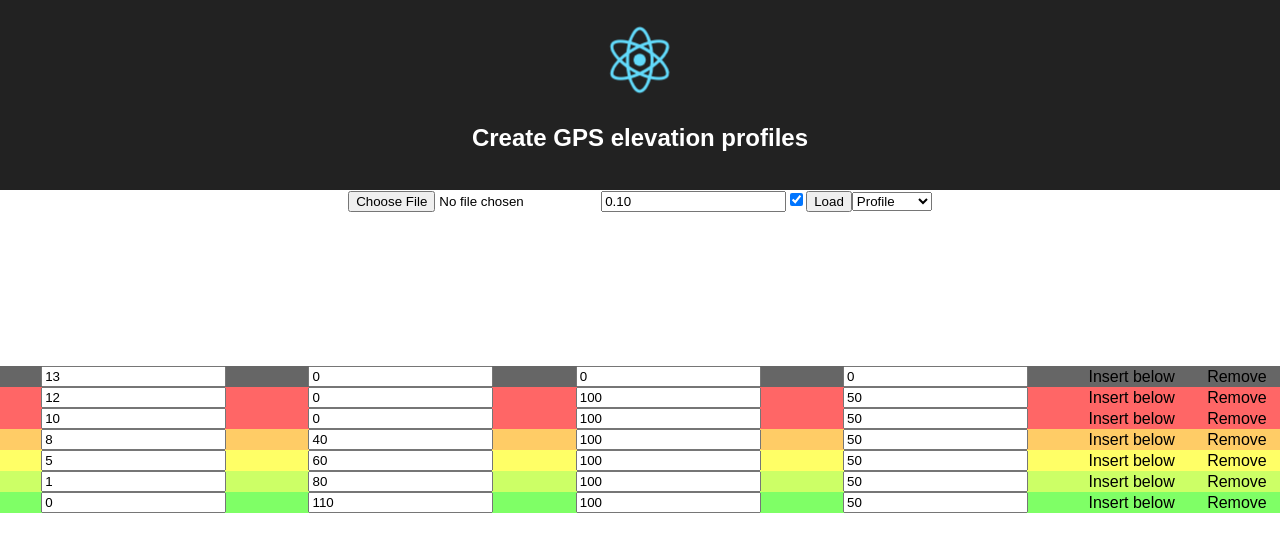
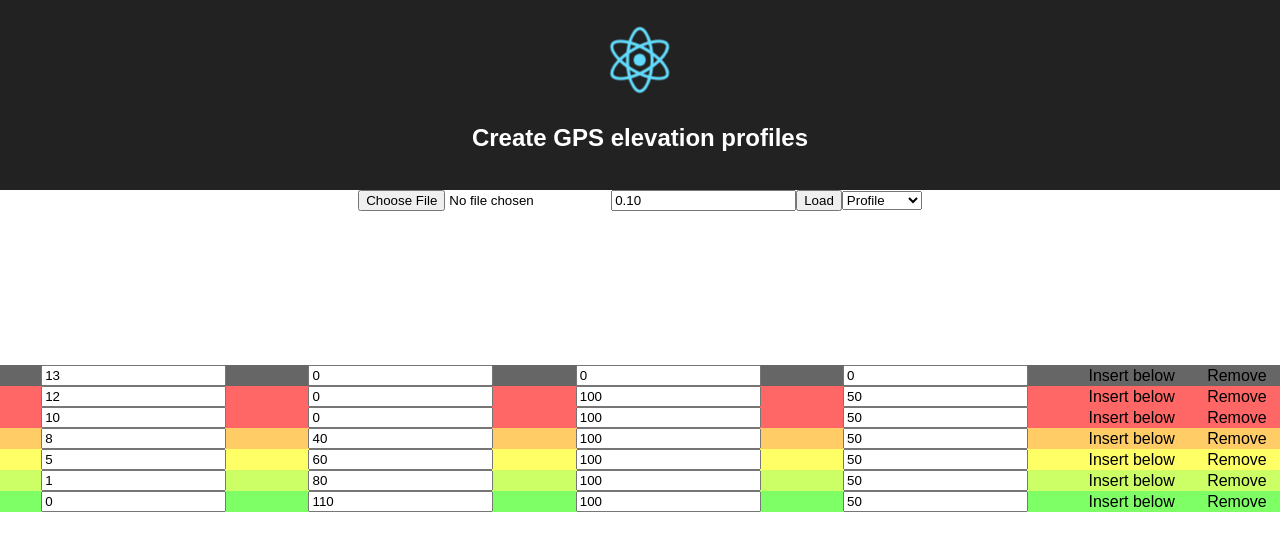
Before and after one commit to DaIgeb/gpx-profile, a React (Create React App) app: page / in a window 1280 px wide. Shown: the top 552 px of the page. Built offline with nearby package versions, Linux system fonts and the light colour scheme; the HTML template or start-up script is replaced by a standard one.

Commit message:
Remove table checkbox

```diff
--- a/src/components/Chart/Chart.tsx
+++ b/src/components/Chart/Chart.tsx
@@ -11,7 +11,12 @@ const classes = require<{
 }>('./Chart.css');
 
 type TProps = {};
-type TState = { coords: TCoords[]; chart?: ChartJs; showCoords: boolean; contentType: string; bounds: TBound[] };
+type TState = {
+  coords: TCoords[];
+  chart?: ChartJs;
+  contentType: string;
+  bounds: TBound[]
+};
 const defaultThreshold = 0.1;
 const defaultBounds: TBound[] = [
   { bound: 13, hue: 0, saturation: 0, lightness: 0 },
@@ -31,7 +36,7 @@ export class Chart extends React.Component<TProps, TState> {
   constructor(props: TProps) {
     super(props);
 
-    this.state = { coords: [], showCoords: true, contentType: 'profile', bounds: defaultBounds };
+    this.state = { coords: [], contentType: 'profile', bounds: defaultBounds };
   }
 
   componentWillUnmount() {
@@ -64,7 +69,7 @@ export class Chart extends React.Component<TProps, TState> {
   }
 
   render() {
-    const { coords, showCoords, contentType, bounds } = this.state;
+    const { coords, contentType, bounds } = this.state;
     return (
       <div>
         <input type="file" ref={(ele) => this.fileInput = ele} />
@@ -74,11 +79,6 @@ export class Chart extends React.Component<TProps, TState> {
           step={0.05}
           min={0}
           defaultValue={defaultThreshold.toFixed(2)}
-        />
-        <input
-          type="checkbox"
-          onChange={(evt) => this.setState({ showCoords: evt.target.checked })}
-          defaultChecked={showCoords}
         />
         <button onClick={this.loadFile}>Load</button>
         <select value={contentType} onChange={(evt) => this.setState({ contentType: evt.target.value })}>
```
